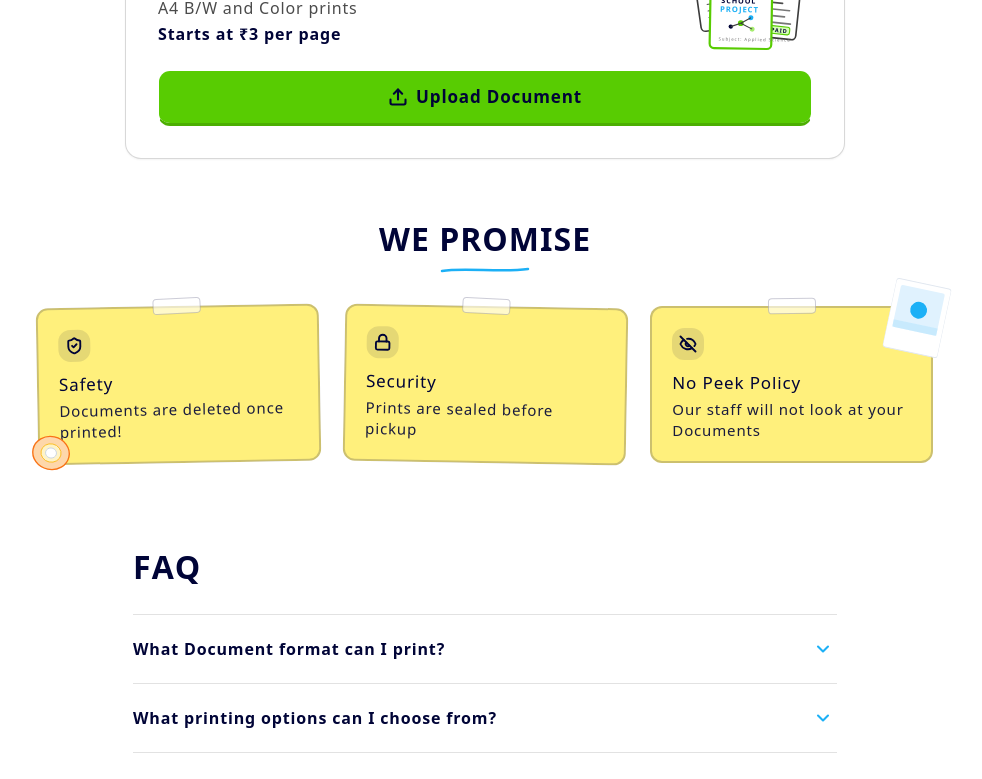
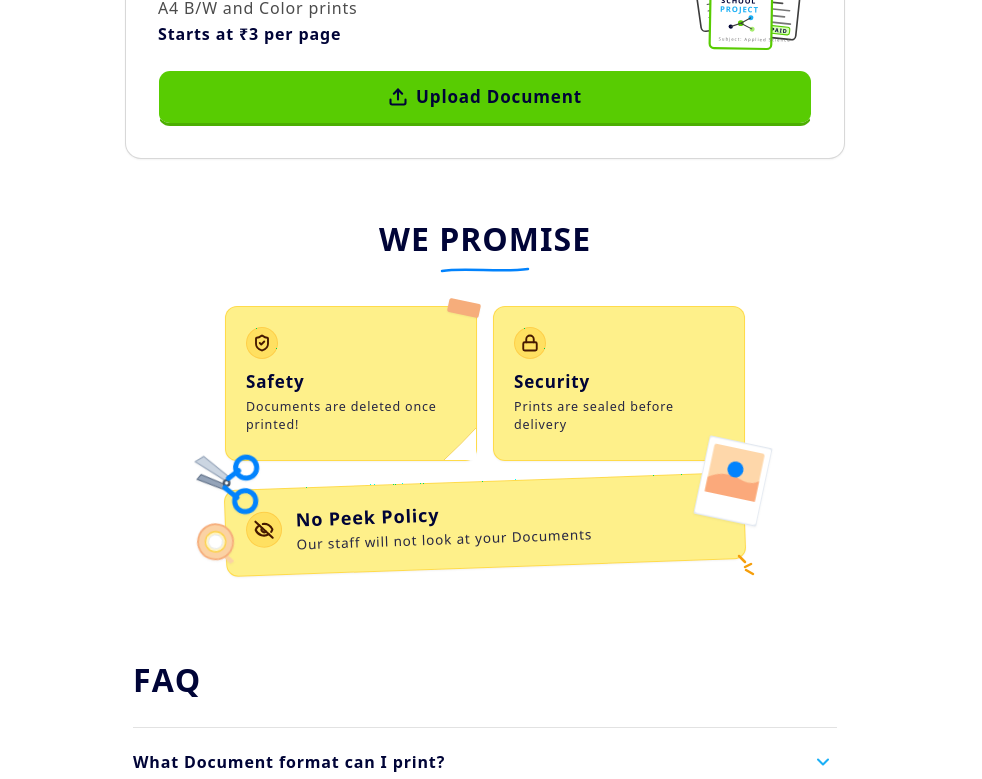
Before and after one commit to smarty-code/meetctrlp, a Next.js app in the folder apps/printUserWebapp/: page / in a window 1280 px wide. Shown: the part 680-1459 px from the top of the page, without its empty margins (155-1137 px from the left). Built offline with nearby package versions, Linux system fonts and the light colour scheme.

Commit message:
feat: update promise section layout and refine craft-themed illustrations

```diff
--- a/apps/printUserWebapp/src/components/illustrations/craft-accents.tsx
+++ b/apps/printUserWebapp/src/components/illustrations/craft-accents.tsx
@@ -1,44 +1,77 @@
 import React from 'react';
 
 export const BlueScissorIcon: React.FC<{ className?: string }> = ({ className = 'w-16 h-16' }) => (
-  <svg className={className} viewBox="0 0 64 64" fill="none" xmlns="http://www.w3.org/2000/svg">
-    <g transform="rotate(-30 32 32)">
-      {/* Blades */}
-      <path d="M26 28 L56 16 L28 32 Z" fill="#94a3b8" />
-      <path d="M26 36 L56 48 L28 32 Z" fill="#cbd5e1" />
-      {/* Pivot screw */}
-      <circle cx="28" cy="32" r="3" fill="#475569" />
-      <circle cx="28" cy="32" r="1.5" fill="#f8fafc" />
-      {/* Handles */}
-      <circle cx="16" cy="22" r="10" stroke="#1cb0f6" strokeWidth="4.5" fill="none" />
-      <circle cx="16" cy="42" r="10" stroke="#1cb0f6" strokeWidth="4.5" fill="none" />
-    </g>
+  <svg className={className} viewBox="0 0 72 72" fill="none" xmlns="http://www.w3.org/2000/svg">
+    {/* Silver Blades pointing up-left */}
+    <path d="M36 34 L8 12 L16 8 L38 30 Z" fill="#cbd5e1" stroke="#94a3b8" strokeWidth="1" />
+    <path d="M34 36 L12 24 L8 28 L32 40 Z" fill="#94a3b8" stroke="#64748b" strokeWidth="1" />
+    {/* Pivot Screw */}
+    <circle cx="34" cy="34" r="3.5" fill="#475569" />
+    <circle cx="34" cy="34" r="1.5" fill="#f8fafc" />
+    {/* Blue Handles on bottom-right */}
+    <path d="M36 30 L46 24" stroke="#0283fd" strokeWidth="4.5" strokeLinecap="round" />
+    <circle cx="53" cy="22" r="9.5" stroke="#0283fd" strokeWidth="4.5" fill="none" />
+    <path d="M32 38 L42 48" stroke="#0283fd" strokeWidth="4.5" strokeLinecap="round" />
+    <circle cx="49" cy="52" r="9.5" stroke="#0283fd" strokeWidth="4.5" fill="none" />
   </svg>
 );
 
 export const TapeRollIcon: React.FC<{ className?: string }> = ({ className = 'w-12 h-12' }) => (
-  <svg className={className} viewBox="0 0 48 48" fill="none" xmlns="http://www.w3.org/2000/svg">
-    <ellipse cx="24" cy="24" rx="20" ry="18" fill="#fed7aa" stroke="#f97316" strokeWidth="1.5" />
-    <ellipse cx="24" cy="24" rx="11" ry="10" fill="#fef3c7" stroke="#fbbf24" strokeWidth="1" />
-    <ellipse cx="24" cy="24" rx="6" ry="5.5" fill="#ffffff" stroke="#cbd5e1" strokeWidth="1" />
+  <svg className={className} viewBox="0 0 52 52" fill="none" xmlns="http://www.w3.org/2000/svg">
+    {/* Tape strip extending out */}
+    <path d="M38 34 L48 40 L45 44 L35 38 Z" fill="#fbd2a4" />
+    {/* Outer tape ring */}
+    <circle cx="24" cy="24" r="19" fill="#fbd2a4" stroke="#f6ad7b" strokeWidth="2" />
+    {/* Cardboard core */}
+    <circle cx="24" cy="24" r="11" fill="#fef3c7" stroke="#fcd34d" strokeWidth="1.5" />
+    {/* Inner hole */}
+    <circle cx="24" cy="24" r="7.5" fill="#ffffff" stroke="#e2e8f0" strokeWidth="1" />
   </svg>
 );
 
 export const PolaroidPhoto: React.FC<{ className?: string }> = ({ className = 'w-16 h-20' }) => (
-  <svg className={className} viewBox="0 0 60 75" fill="none" xmlns="http://www.w3.org/2000/svg">
-    <rect width="60" height="75" rx="3" fill="#ffffff" stroke="#e2e8f0" strokeWidth="1" />
-    {/* Photo window */}
-    <rect x="6" y="6" width="48" height="46" rx="2" fill="#e0f2fe" />
-    <circle cx="30" cy="29" r="9" fill="#1cb0f6" />
-    <rect x="6" y="44" width="48" height="8" fill="#bae6fd" opacity="0.6" />
+  <svg className={className} viewBox="0 0 60 74" fill="none" xmlns="http://www.w3.org/2000/svg">
+    {/* Outer Polaroid Frame with subtle shadow */}
+    <rect width="60" height="74" rx="3" fill="#ffffff" stroke="#e2e8f0" strokeWidth="1.5" />
+    {/* Inner Photo Window */}
+    <rect x="6" y="6" width="48" height="46" rx="2" fill="#fed7aa" />
+    {/* Hills in photo */}
+    <path d="M6 38 Q 20 28 36 34 Q 46 38 54 32 L 54 52 L 6 52 Z" fill="#fba97b" />
+    {/* Blue circle sticker in center of photo */}
+    <circle cx="30" cy="26" r="7.5" fill="#0283fd" />
   </svg>
+);
+
+export const SparkleRays: React.FC<{ className?: string }> = ({ className = 'w-6 h-6' }) => (
+  <svg className={className} viewBox="0 0 28 28" fill="none" stroke="#f59e0b" strokeWidth="2.5" strokeLinecap="round">
+    <line x1="10" y1="4" x2="16" y2="10" />
+    <line x1="22" y1="12" x2="16" y2="15" />
+    <line x1="24" y1="22" x2="17" y2="18" />
+  </svg>
+);
+
+export const CurledCorner: React.FC<{ className?: string }> = ({ className = 'w-8 h-8' }) => (
+  <div className={`absolute bottom-0 right-0 overflow-hidden pointer-events-none ${className}`}>
+    <svg viewBox="0 0 32 32" fill="none" xmlns="http://www.w3.org/2000/svg" className="w-full h-full">
+      {/* Cutout showing page behind */}
+      <path d="M0 32 L32 0 L32 32 Z" fill="#ffffff" />
+      {/* Curled flap */}
+      <path
+        d="M0 32 L32 0 Q 18 16 0 32 Z"
+        fill="#fef9c3"
+        stroke="#eab308"
+        strokeWidth="0.75"
+        strokeOpacity="0.4"
+      />
+    </svg>
+  </div>
 );
 
 export const PromiseUnderline: React.FC = () => (
   <svg width="90" height="8" viewBox="0 0 90 8" fill="none" xmlns="http://www.w3.org/2000/svg">
     <path
       d="M2 5 C 24 1, 62 7, 88 3"
-      stroke="#1cb0f6"
+      stroke="#0283fd"
       strokeWidth="2.5"
       strokeLinecap="round"
     />
--- a/apps/printUserWebapp/src/components/promise-section.tsx
+++ b/apps/printUserWebapp/src/components/promise-section.tsx
@@ -2,14 +2,21 @@
 
 import React from 'react';
 import { ShieldCheck, Lock, EyeOff } from 'lucide-react';
-import { TapeRollIcon, PolaroidPhoto, PromiseUnderline } from './illustrations/craft-accents';
+import {
+  BlueScissorIcon,
+  TapeRollIcon,
+  PolaroidPhoto,
+  SparkleRays,
+  CurledCorner,
+  PromiseUnderline,
+} from './illustrations/craft-accents';
 
 export const PromiseSection: React.FC = () => {
   return (
-    <section className="w-full max-w-[1200px] mx-auto px-4 sm:px-6 lg:px-8 pt-10 sm:pt-14 pb-6 relative select-none">
+    <section className="w-full max-w-[1200px] mx-auto px-4 sm:px-6 lg:px-8 pt-10 sm:pt-14 pb-8 relative select-none">
       {/* Centered Heading */}
-      <div className="flex flex-col items-center justify-center text-center mb-8">
-        <h3 className="font-heading text-heading-sm sm:text-heading uppercase tracking-heading-sm text-midnight">
+      <div className="flex flex-col items-center justify-center text-center mb-6 sm:mb-8">
+        <h3 className="font-heading text-heading-sm sm:text-heading uppercase tracking-heading-sm text-midnight font-black">
           WE PROMISE
         </h3>
         <div className="mt-1">
@@ -17,71 +24,83 @@ export const PromiseSection: React.FC = () => {
         </div>
       </div>
 
-      {/* Decorative Accents Container */}
-      <div className="relative max-w-4xl mx-auto">
-        {/* Tape roll accent */}
-        <div className="absolute -left-2 -bottom-3 z-20 pointer-events-none transform rotate-12 scale-90 sm:scale-100 hidden sm:block">
-          <TapeRollIcon className="w-11 h-11" />
-        </div>
+      {/* Playful Craft Cards Container */}
+      <div className="relative max-w-[360px] sm:max-w-[460px] md:max-w-[520px] mx-auto">
+        {/* Top Row: 2 Sticky Notes Side-by-Side */}
+        <div className="grid grid-cols-2 gap-3 sm:gap-4 relative z-10">
+          {/* Card 1: Safety */}
+          <div className="relative bg-[#fef08a] text-midnight p-3.5 sm:p-5 rounded-xl border border-amber-300/70 shadow-xs flex flex-col justify-between min-h-[140px] sm:min-h-[155px] transform hover:-rotate-1 transition-transform">
+            {/* Peach tape strip on top-right corner */}
+            <div className="absolute -top-1.5 -right-1 w-7 sm:w-8 h-3.5 bg-[#f6ad7b] rounded-xs rotate-12 shadow-xs pointer-events-none" />
 
-        {/* Polaroid photo accent floating on the right */}
-        <div className="absolute -right-3 -top-6 z-20 pointer-events-none transform rotate-12 scale-90 sm:scale-100 hidden sm:block">
-          <PolaroidPhoto className="w-14 h-18" />
-        </div>
-
-        {/* Sticky Notes Grid: 1 column on mobile, 3 columns on tablet/desktop */}
-        <div className="grid grid-cols-1 sm:grid-cols-2 md:grid-cols-3 gap-4 sm:gap-5 md:gap-6 relative z-10">
-          {/* Note 1: Safety */}
-          <div className="relative bg-[#fff07c] text-midnight p-5 rounded-xl border-2 border-midnight/20 transform sm:-rotate-1 hover:rotate-0 transition-transform flex flex-col justify-between min-h-[140px]">
-            {/* Tape strip top */}
-            <div className="absolute -top-2.5 left-1/2 -translate-x-1/2 w-12 h-4 bg-paper/60 rounded-sm border border-midnight/20 -rotate-2" />
+            {/* Dog-ear curled corner on bottom-right */}
+            <CurledCorner className="w-7 h-7 sm:w-8 sm:h-8" />
 
             <div>
-              <div className="size-8 rounded-lg bg-midnight/10 flex items-center justify-center mb-3 text-midnight">
-                <ShieldCheck className="size-4.5 stroke-[2.5]" />
+              <div className="size-7 sm:size-8 rounded-full bg-amber-400/30 border border-amber-500/25 flex items-center justify-center text-amber-950 mb-2 sm:mb-3">
+                <ShieldCheck className="size-4 sm:size-4.5 stroke-[2.5]" />
               </div>
-              <h4 className="font-heading text-[16px] sm:text-[17px] text-midnight leading-tight">
+              <h4 className="font-heading font-bold text-[15px] sm:text-[17px] text-midnight leading-tight">
                 Safety
               </h4>
-              <p className="mt-1.5 text-caption sm:text-body leading-snug font-medium text-midnight/90">
+              <p className="mt-1 sm:mt-1.5 text-[11px] sm:text-[12.5px] leading-snug font-medium text-midnight/85">
                 Documents are deleted once printed!
               </p>
             </div>
           </div>
 
-          {/* Note 2: Security */}
-          <div className="relative bg-[#fff07c] text-midnight p-5 rounded-xl border-2 border-midnight/20 transform sm:rotate-1 hover:rotate-0 transition-transform flex flex-col justify-between min-h-[140px]">
-            {/* Tape strip top */}
-            <div className="absolute -top-2.5 left-1/2 -translate-x-1/2 w-12 h-4 bg-paper/60 rounded-sm border border-midnight/20 rotate-2" />
-
+          {/* Card 2: Security */}
+          <div className="relative bg-[#fef08a] text-midnight p-3.5 sm:p-5 rounded-xl border border-amber-300/70 shadow-xs flex flex-col justify-between min-h-[140px] sm:min-h-[155px] transform hover:rotate-1 transition-transform">
             <div>
-              <div className="size-8 rounded-lg bg-midnight/10 flex items-center justify-center mb-3 text-midnight">
-                <Lock className="size-4.5 stroke-[2.5]" />
+              <div className="size-7 sm:size-8 rounded-full bg-amber-400/30 border border-amber-500/25 flex items-center justify-center text-amber-950 mb-2 sm:mb-3">
+                <Lock className="size-4 sm:size-4.5 stroke-[2.5]" />
               </div>
-              <h4 className="font-heading text-[16px] sm:text-[17px] text-midnight leading-tight">
+              <h4 className="font-heading font-bold text-[15px] sm:text-[17px] text-midnight leading-tight">
                 Security
               </h4>
-              <p className="mt-1.5 text-caption sm:text-body leading-snug font-medium text-midnight/90">
-                Prints are sealed before pickup
+              <p className="mt-1 sm:mt-1.5 text-[11px] sm:text-[12.5px] leading-snug font-medium text-midnight/85">
+                Prints are sealed before delivery
               </p>
             </div>
           </div>
+        </div>
 
-          {/* Note 3: No Peek Policy */}
-          <div className="relative bg-[#fff07c] text-midnight p-5 rounded-xl border-2 border-midnight/20 transform sm:-rotate-0.5 hover:rotate-0 transition-transform sm:col-span-2 md:col-span-1 flex flex-col justify-between min-h-[140px]">
-            {/* Tape strip top */}
-            <div className="absolute -top-2.5 left-1/2 -translate-x-1/2 w-12 h-4 bg-paper/60 rounded-sm border border-midnight/20 -rotate-1" />
+        {/* Bottom Row: Wide Horizontal Sticky Note with Craft Accents */}
+        <div className="relative mt-4 sm:mt-5">
+          {/* Blue Craft Scissors overlapping on left */}
+          <div className="absolute -left-6 sm:-left-9 -top-8 sm:-top-9 z-20 pointer-events-none transform -rotate-6">
+            <BlueScissorIcon className="w-16 h-16 sm:w-20 sm:h-20 drop-shadow-xs" />
+          </div>
 
-            <div>
-              <div className="size-8 rounded-lg bg-midnight/10 flex items-center justify-center mb-3 text-midnight">
-                <EyeOff className="size-4.5 stroke-[2.5]" />
+          {/* Tape Roll Accent on bottom-left */}
+          <div className="absolute -left-5 sm:-left-8 bottom-0 z-20 pointer-events-none transform rotate-12">
+            <TapeRollIcon className="w-10 h-10 sm:w-12 sm:h-12 drop-shadow-xs" />
+          </div>
+
+          {/* Polaroid Photo Accent on top-right */}
+          <div className="absolute -right-3 sm:-right-5 -top-8 sm:-top-10 z-20 pointer-events-none transform rotate-12">
+            <PolaroidPhoto className="w-13 h-16 sm:w-16 sm:h-20 drop-shadow-xs" />
+          </div>
+
+          {/* Sparkle burst rays on bottom-right */}
+          <div className="absolute -right-3 -bottom-3 z-20 pointer-events-none">
+            <SparkleRays className="w-6 h-6 sm:w-7 sm:h-7" />
+          </div>
+
+          {/* Card 3: No Peek Policy */}
+          <div className="relative z-10 w-full bg-[#fef08a] text-midnight p-4 sm:p-5 rounded-xl border border-amber-300/70 shadow-xs transform -rotate-2 sm:-rotate-2.5 hover:rotate-0 transition-transform">
+            <div className="flex items-start gap-3 sm:gap-3.5">
+              <div className="size-8 sm:size-9 rounded-full bg-amber-400/30 border border-amber-500/25 flex items-center justify-center text-amber-950 shrink-0 mt-0.5">
+                <EyeOff className="size-4.5 sm:size-5 stroke-[2.5]" />
               </div>
-              <h4 className="font-heading text-[16px] sm:text-[17px] text-midnight leading-tight">
-                No Peek Policy
-              </h4>
-              <p className="mt-1.5 text-caption sm:text-body leading-snug font-medium text-midnight/90">
-                Our staff will not look at your Documents
-              </p>
+              <div className="min-w-0">
+                <h4 className="font-heading font-bold text-[15.5px] sm:text-[18px] text-midnight leading-tight">
+                  No Peek Policy
+                </h4>
+                <p className="mt-1 text-[11.5px] sm:text-[13.5px] leading-snug font-medium text-midnight/85">
+                  Our staff will not look at your Documents
+                </p>
+              </div>
             </div>
           </div>
         </div>
```
